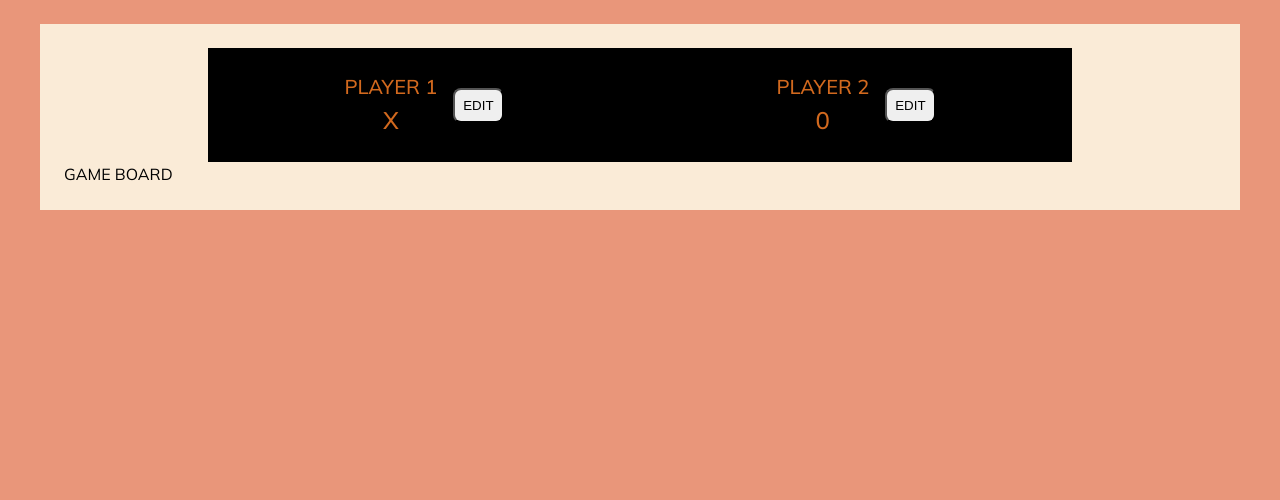
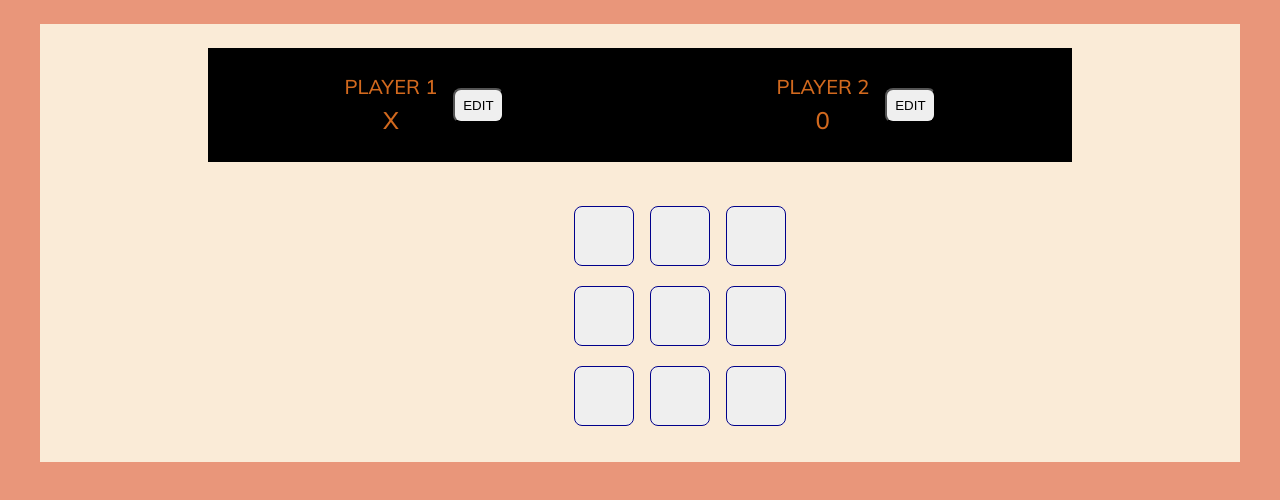
Before and after one commit to PVinaches/TicTacToe_ReactPractice, a React (Vite) app in the folder tic-tac-toe/: page / in a window 1280 px wide. Shown: the top 500 px of the page. Built offline with nearby package versions, Linux system fonts and the light colour scheme.

Commit message:
feat: gameBoard

```diff
--- a/tic-tac-toe/src/App.jsx
+++ b/tic-tac-toe/src/App.jsx
@@ -1,17 +1,18 @@
 import './App.css';
 
 import Player from './components/Player';
+import GameBoard from './components/GameBoard';
 
 function App() {
   return <main>
     <div id="game-container">
-      {/* PLAYERS */}
+
       <div id="players">
         <Player name ="Player 1" symbol="X" />
         <Player name ="Player 2" symbol="0" />
       </div>
 
-      GAME BOARD
+      <GameBoard />
 
     </div>
 
--- /dev/null
+++ b/tic-tac-toe/src/components/GameBoard.css
@@ -0,0 +1,31 @@
+.game-board {
+  margin: auto;
+  margin-top: 36px;
+  inline-size: fit-content;
+
+  > li {
+    display: flex;
+    flex-direction: column;
+
+    > ol {
+      display: flex;
+      flex-direction: row;
+
+      > li {
+        margin: 8px;
+      }
+    }
+  }
+
+  button {
+    width: 60px;
+    height: 60px;
+    border: 1px solid darkblue;
+    border-radius: 8px;
+    font-size: 32px;
+  }
+
+  li::marker {
+    content:"";
+  }
+}
--- /dev/null
+++ b/tic-tac-toe/src/components/GameBoard.jsx
@@ -0,0 +1,35 @@
+import { useState } from "react";
+
+import './GameBoard.css';
+
+const initialGameBoard = Array(3).fill().map(() => Array(3).fill());
+
+export default function GameBoard() {
+
+  const [gameBoard, setGameBoard] = useState(initialGameBoard);
+
+  function handleAddSymbol(rowIndex, colIndex) {
+    setGameBoard((prevGameBoard) => {
+      const newBoard = [...prevGameBoard];
+      newBoard[rowIndex][colIndex] = 'X';
+      return newBoard;
+    });
+  };
+
+  return (
+    <ol className="game-board">
+      {gameBoard.map((row, rowIndex) => (
+        <li key={rowIndex}>
+          <ol>
+            {row.map((playerSymbol, colIndex) => (
+              <li key={colIndex}>
+                <button onClick={() => handleAddSymbol(rowIndex, colIndex)}>{playerSymbol}</button>
+              </li>
+            ))}
+          </ol>
+        </li>
+        )
+      )}
+    </ol>
+  );
+}
```
